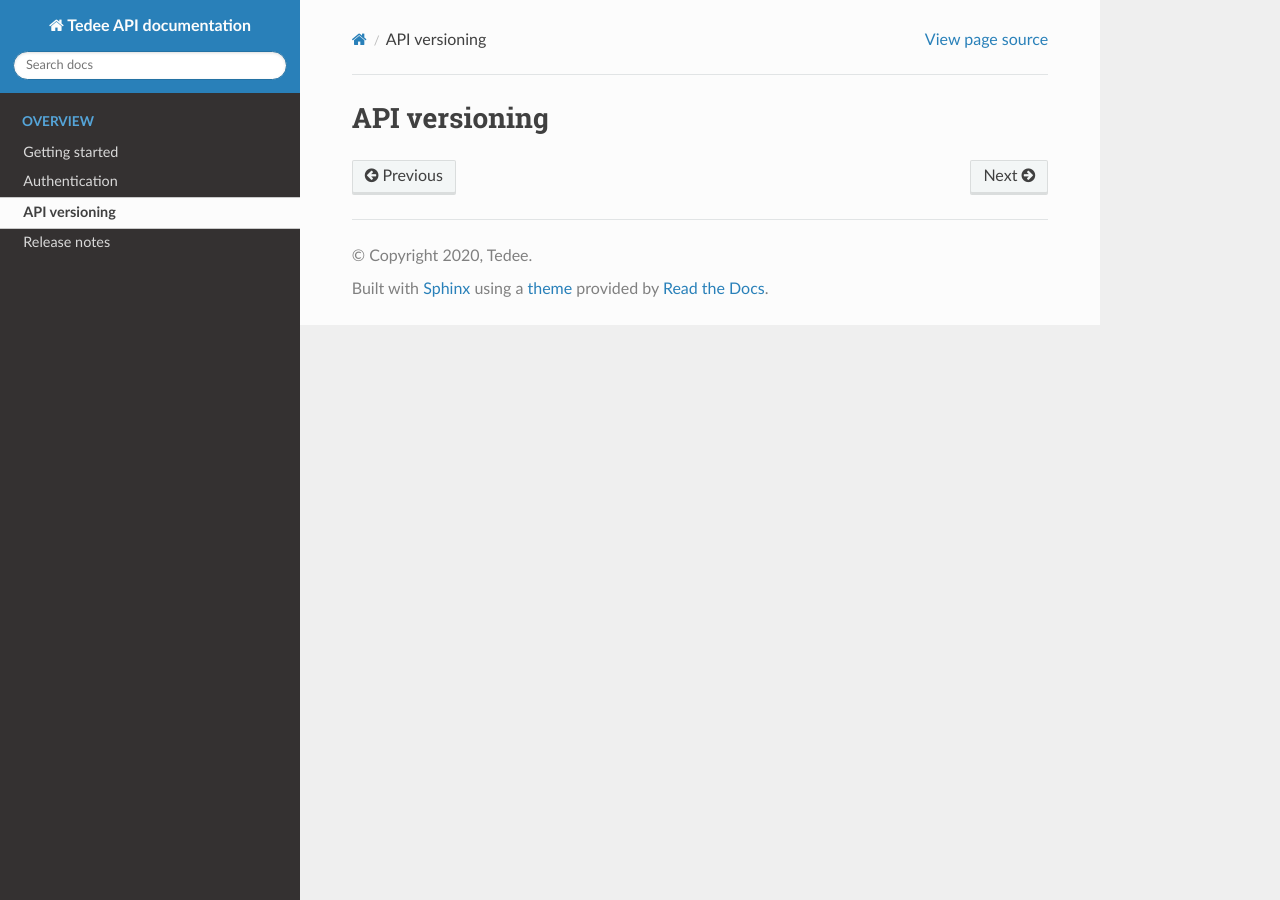
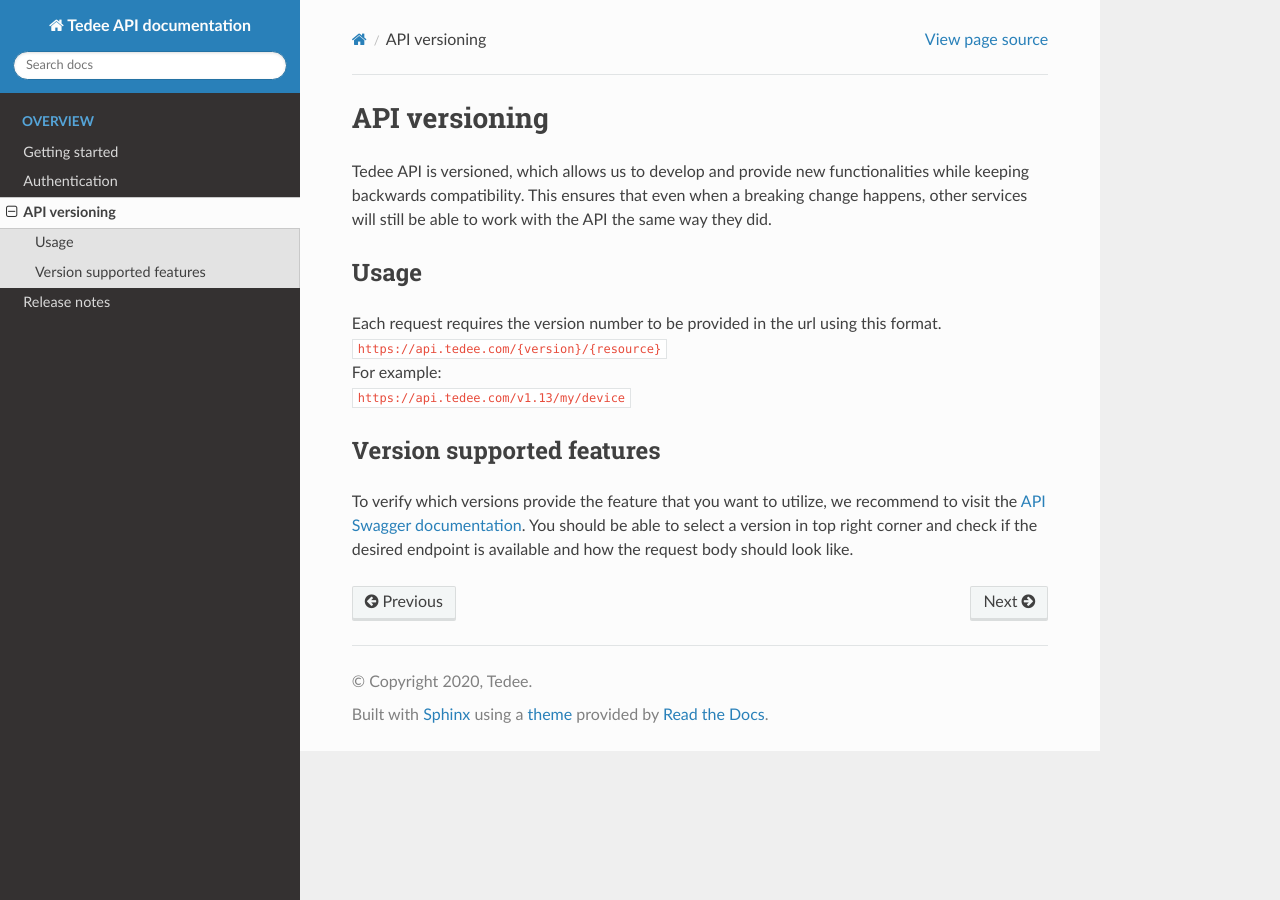
Before and after one commit to tedee-com/tedee-api-doc, a Sphinx documentation site: the page built from docs/source/api-versioning.rst, in a window 1280 px wide. Built offline with Sphinx 7.4.7 and the Read the Docs theme 2.0.0, drawn with Linux system fonts in a browser that asks for light colours.

Commit message:
Api versioning desription

```diff
--- a/docs/source/api-versioning.rst
+++ b/docs/source/api-versioning.rst
@@ -1,2 +1,19 @@
 API versioning
 ==============
+
+Tedee API is versioned, which allows us to develop and provide new functionalities while keeping backwards compatibility.
+This ensures that even when a breaking change happens, other services will still be able to work with the API the same way they did.
+
+Usage
+-----
+
+| Each request requires the version number to be provided in the url using this format.
+| ``|apiUrl|/{version}/{resource}``
+| For example:
+| ``|apiUrl|/|apiVersion|/my/device``
+
+Version supported features
+--------------------------
+
+To verify which versions provide the feature that you want to utilize, we recommend to visit the `API Swagger documentation <|apiUrl|/swagger/index.html>`_.
+You should be able to select a version in top right corner and check if the desired endpoint is available and how the request body should look like.
```
